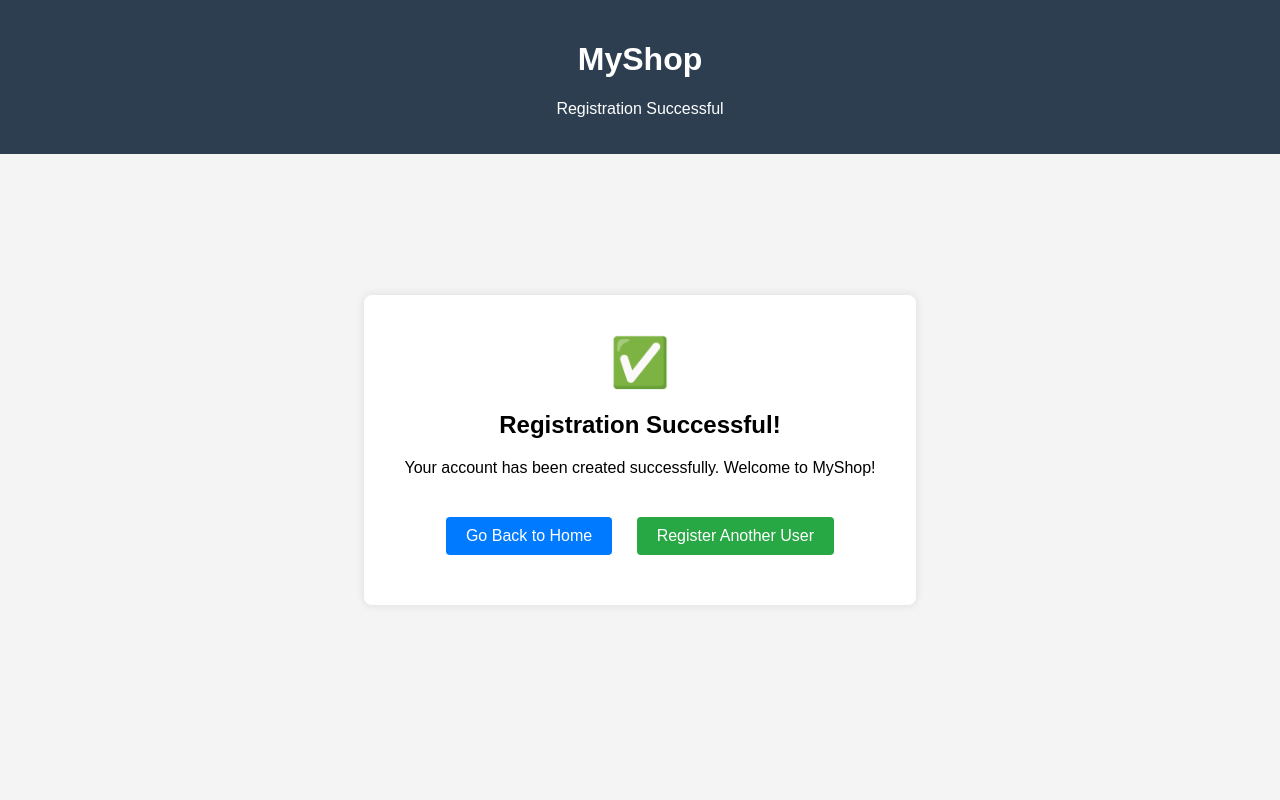
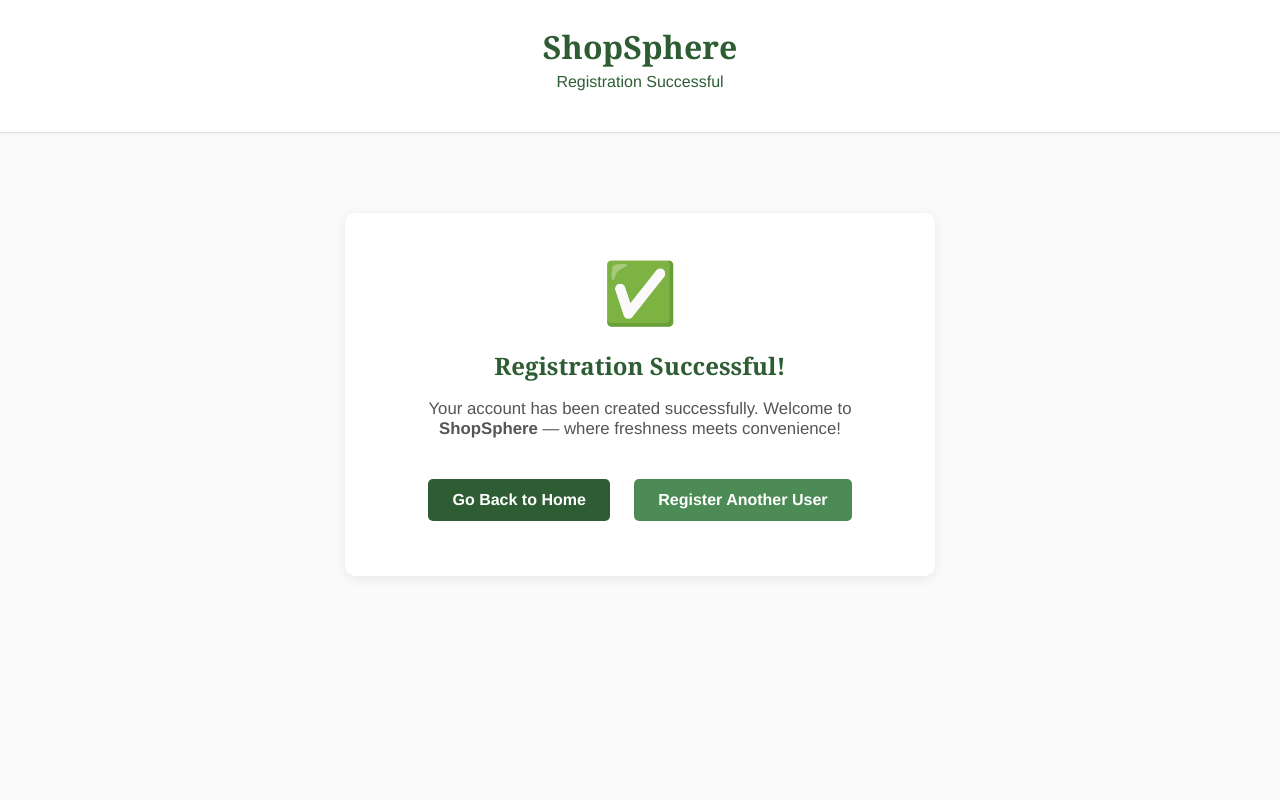
Before and after one commit to drewhy98/my-cloud-shop, a PHP site: page /success.php in a window 1280 px wide. Run offline with PHP 8.4, Linux system fonts and the light colour scheme.

Commit message:
Update success.php

```diff
--- a/success.php
+++ b/success.php
@@ -3,83 +3,115 @@
 <head>
   <meta charset="UTF-8">
   <meta name="viewport" content="width=device-width, initial-scale=1.0">
-  <title>Registration Successful - MyShop</title>
+  <title>Registration Successful - ShopSphere</title>
   <style>
     body {
-      font-family: Arial, sans-serif;
-      background-color: #f4f4f4;
+      font-family: 'Helvetica Neue', Arial, sans-serif;
+      background-color: #fafafa;
       display: flex;
-      justify-content: center;
+      flex-direction: column;
       align-items: center;
-      height: 100vh;
+      justify-content: flex-start;
+      min-height: 100vh;
       margin: 0;
       text-align: center;
-      flex-direction: column;
     }
 
+    /* Header */
     .header {
-      background-color: #2c3e50;
-      color: white;
-      padding: 20px 0;
+      background-color: #ffffff;
+      color: #2e5d34;
+      width: 100%;
       text-align: center;
-      position: fixed;
+      padding: 25px 0;
+      border-bottom: 1px solid #e0e0e0;
+      position: sticky;
       top: 0;
-      width: 100%;
+      box-shadow: 0 1px 3px rgba(0,0,0,0.05);
     }
 
+    .header h1 {
+      font-family: 'Georgia', serif;
+      margin: 0;
+      font-size: 2em;
+    }
+
+    .header p {
+      font-size: 1em;
+      margin-top: 5px;
+      color: #2e5d34;
+    }
+
+    /* Success box */
     .success-message {
-      background: white;
-      padding: 40px;
-      border-radius: 8px;
-      box-shadow: 0 0 10px rgba(0, 0, 0, 0.1);
+      background: #ffffff;
+      padding: 45px;
+      border-radius: 10px;
+      box-shadow: 0 3px 12px rgba(0, 0, 0, 0.08);
       max-width: 500px;
-      margin-top: 100px;
+      margin-top: 80px;
     }
 
     .success-icon {
-      font-size: 48px;
-      color: #28a745;
-      margin-bottom: 20px;
+      font-size: 60px;
+      color: #2e5d34;
+      margin-bottom: 15px;
     }
 
+    h2 {
+      color: #2e5d34;
+      font-family: 'Georgia', serif;
+      margin-bottom: 10px;
+    }
+
+    p {
+      color: #555;
+      font-size: 1.05em;
+    }
+
+    /* Buttons */
     .btn {
       display: inline-block;
-      background-color: #007bff;
+      background-color: #2e5d34;
       color: white;
-      padding: 10px 20px;
+      padding: 12px 24px;
       text-decoration: none;
-      border-radius: 4px;
+      border-radius: 5px;
       margin: 10px;
+      font-weight: bold;
+      transition: background-color 0.3s;
     }
 
     .btn:hover {
-      background-color: #0056b3;
+      background-color: #244928;
     }
 
-    .btn-success {
-      background-color: #28a745;
+    .btn-secondary {
+      background-color: #4c8b56;
     }
 
-    .btn-success:hover {
-      background-color: #218838;
+    .btn-secondary:hover {
+      background-color: #3a6c44;
     }
   </style>
 </head>
 <body>
+
   <div class="header">
-    <h1>MyShop</h1>
+    <h1>ShopSphere</h1>
     <p>Registration Successful</p>
   </div>
 
   <div class="success-message">
     <div class="success-icon">✅</div>
     <h2>Registration Successful!</h2>
-    <p>Your account has been created successfully. Welcome to MyShop!</p>
+    <p>Your account has been created successfully. Welcome to <strong>ShopSphere</strong> — where freshness meets convenience!</p>
 
     <div style="margin-top: 30px;">
       <a href="index.php" class="btn">Go Back to Home</a>
-      <a href="register.php" class="btn btn-success">Register Another User</a>
+      <a href="register.php" class="btn btn-secondary">Register Another User</a>
     </div>
   </div>
+
 </body>
 </html>
```
